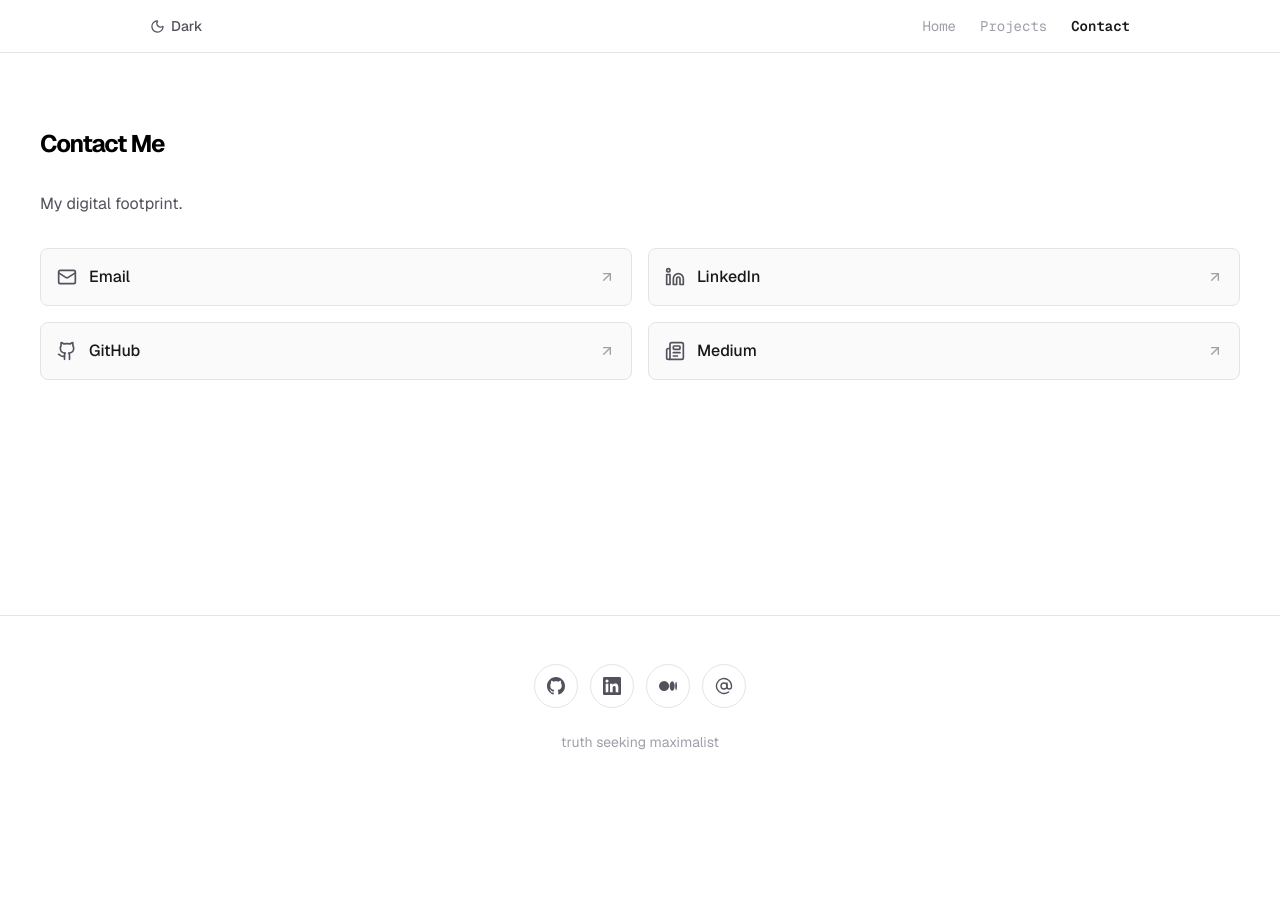
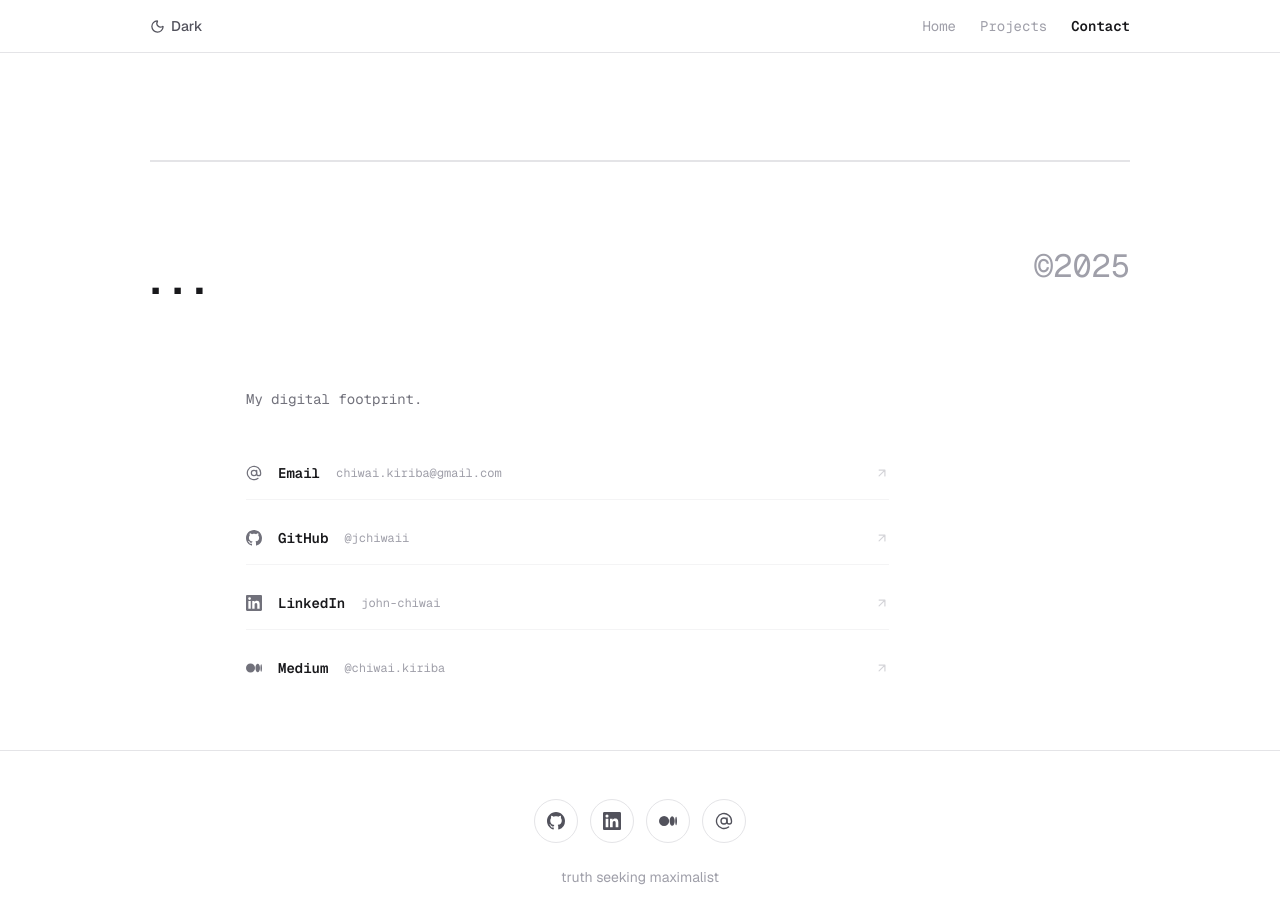
Before and after one commit to jchiwaii/portfolio-starter-kit, a Next.js app: page /contact in a window 1280 px wide. Shown: the top 924 px of the page. Before the commit the page ends 800 px from the top, so only its background shows below. Built offline with nearby package versions, Linux system fonts and the light colour scheme.

Commit message:
fix: update BottomNav visibility logic and enhance ContactPage layout with social links

```diff
--- a/app/components/bottom-nav.tsx
+++ b/app/components/bottom-nav.tsx
@@ -12,6 +12,8 @@ const navItems = [
 
 export function BottomNav() {
   const pathname = usePathname();
+
+  if (pathname === "/") return null;
 
   return (
     <div className="fixed top-0 left-0 right-0 z-50 border-b border-zinc-200 bg-white/80 backdrop-blur-md dark:border-zinc-800 dark:bg-zinc-950/80">
--- a/app/contact/page.tsx
+++ b/app/contact/page.tsx
@@ -1,75 +1,120 @@
-import { ArrowUpRight, Mail, Github, Linkedin, Newspaper } from "lucide-react";
-import Link from "next/link";
-
 export const metadata = {
   title: "Contact",
   description: "Get in touch with me.",
 };
 
+const links = [
+  {
+    label: "Email",
+    handle: "chiwai.kiriba@gmail.com",
+    href: "mailto:chiwai.kiriba@gmail.com",
+    icon: (
+      <svg
+        viewBox="0 0 24 24"
+        width="16"
+        height="16"
+        fill="none"
+        stroke="currentColor"
+        strokeWidth="1.8"
+        strokeLinecap="round"
+        strokeLinejoin="round"
+      >
+        <circle cx="12" cy="12" r="4" />
+        <path d="M16 8v5a3 3 0 0 0 6 0v-1a10 10 0 1 0-3.92 7.94" />
+      </svg>
+    ),
+  },
+  {
+    label: "GitHub",
+    handle: "@jchiwaii",
+    href: "https://github.com/jchiwaii",
+    icon: (
+      <svg viewBox="0 0 24 24" width="16" height="16" fill="currentColor">
+        <path d="M12 0C5.37 0 0 5.37 0 12c0 5.31 3.435 9.795 8.205 11.385.6.105.825-.255.825-.57 0-.285-.015-1.23-.015-2.235-3.015.555-3.795-.735-4.035-1.41-.135-.345-.72-1.41-1.23-1.695-.42-.225-1.02-.78-.015-.795.945-.015 1.62.87 1.845 1.23 1.08 1.815 2.805 1.305 3.495.99.105-.78.42-1.305.765-1.605-2.67-.3-5.46-1.335-5.46-5.925 0-1.305.465-2.385 1.23-3.225-.12-.3-.54-1.53.12-3.18 0 0 1.005-.315 3.3 1.23.96-.27 1.98-.405 3-.405s2.04.135 3 .405c2.295-1.56 3.3-1.23 3.3-1.23.66 1.65.24 2.88.12 3.18.765.84 1.23 1.905 1.23 3.225 0 4.605-2.805 5.625-5.475 5.925.435.375.81 1.095.81 2.22 0 1.605-.015 2.895-.015 3.3 0 .315.225.69.825.57A12.02 12.02 0 0 0 24 12c0-6.63-5.37-12-12-12z" />
+      </svg>
+    ),
+  },
+  {
+    label: "LinkedIn",
+    handle: "john-chiwai",
+    href: "https://www.linkedin.com/in/john-chiwai/",
+    icon: (
+      <svg viewBox="0 0 24 24" width="16" height="16" fill="currentColor">
+        <path d="M20.447 20.452h-3.554v-5.569c0-1.328-.027-3.037-1.852-3.037-1.853 0-2.136 1.445-2.136 2.939v5.667H9.351V9h3.414v1.561h.046c.477-.9 1.637-1.85 3.37-1.85 3.601 0 4.267 2.37 4.267 5.455v6.286zM5.337 7.433a2.062 2.062 0 0 1-2.063-2.065 2.064 2.064 0 1 1 2.063 2.065zm1.782 13.019H3.555V9h3.564v11.452zM22.225 0H1.771C.792 0 0 .774 0 1.729v20.542C0 23.227.792 24 1.771 24h20.451C23.2 24 24 23.227 24 22.271V1.729C24 .774 23.2 0 22.222 0h.003z" />
+      </svg>
+    ),
+  },
+  {
+    label: "Medium",
+    handle: "@chiwai.kiriba",
+    href: "https://medium.com/@chiwai.kiriba",
+    icon: (
+      <svg viewBox="0 0 24 24" width="16" height="16" fill="currentColor">
+        <path d="M13.54 12a6.8 6.8 0 0 1-6.77 6.82A6.8 6.8 0 0 1 0 12a6.8 6.8 0 0 1 6.77-6.82A6.8 6.8 0 0 1 13.54 12zm7.42 0c0 3.54-1.51 6.42-3.38 6.42-1.87 0-3.39-2.88-3.39-6.42s1.52-6.42 3.39-6.42 3.38 2.88 3.38 6.42M24 12c0 3.17-.53 5.75-1.19 5.75-.66 0-1.19-2.58-1.19-5.75s.53-5.75 1.19-5.75C23.47 6.25 24 8.83 24 12z" />
+      </svg>
+    ),
+  },
+];
+
 export default function ContactPage() {
+  const year = new Date().getFullYear();
+
   return (
-        <section className="mx-auto w-full max-w-[1280px] px-6 py-12 md:px-10 md:py-16">
-            <h1 className="font-bold text-2xl mb-8 tracking-tighter">Contact Me</h1>
-            <p className="mb-8 text-zinc-600 dark:text-zinc-400">
+    <section className="bg-white font-mono text-zinc-900 dark:bg-zinc-950 dark:text-zinc-100">
+      <div className="mx-auto w-full max-w-[1440px] px-6 py-16 md:px-[150px] md:pb-[56px] md:pt-[96px]">
+        <div className="mx-auto flex w-full max-w-[1130px] flex-col gap-10 md:gap-[84px]">
+          <div className="h-[2px] w-full bg-zinc-200 dark:bg-zinc-800" />
+
+          <div className="flex flex-col gap-5 md:flex-row md:items-start md:justify-between">
+            <h1 className="text-[34px] leading-[1.03] tracking-[-0.03em] text-zinc-900 dark:text-zinc-100 md:text-[56px]">
+              . . .
+            </h1>
+            <p className="text-[24px] leading-none text-zinc-400 dark:text-zinc-600 md:pt-1 md:text-[32px]">
+              ©{year}
+            </p>
+          </div>
+
+          <div className="md:ml-[96px] md:max-w-[643px]">
+            <div className="flex flex-col gap-3">
+              <p className="mb-6 text-[14px] leading-[1.7] text-zinc-500 dark:text-zinc-400">
                 My digital footprint.
               </p>
 
-            <div className="grid grid-cols-1 md:grid-cols-2 gap-4">
-                {/* Email */}
-                <Link
-                    href="mailto:chiwai.kiriba@gmail.com"
-                    className="group flex items-center justify-between p-4 rounded-lg border border-zinc-200 dark:border-zinc-800 bg-zinc-50 dark:bg-zinc-900 hover:bg-zinc-100 dark:hover:bg-zinc-800 transition-all"
+              {links.map((item) => (
+                <a
+                  key={item.label}
+                  href={item.href}
+                  target={item.href.startsWith("mailto") ? undefined : "_blank"}
+                  rel="noopener noreferrer"
+                  className="group flex items-center justify-between border-b border-zinc-100 py-4 transition-colors last:border-b-0 hover:border-zinc-300 dark:border-zinc-800 dark:hover:border-zinc-700"
                 >
-                    <div className="flex items-center gap-3">
-                        <Mail className="w-5 h-5 text-zinc-600 dark:text-zinc-400 group-hover:text-zinc-900 dark:group-hover:text-zinc-100 transition-colors" />
-                        <span className="font-medium text-zinc-900 dark:text-zinc-100">Email</span>
+                  <div className="flex items-center gap-4 text-zinc-500 dark:text-zinc-400 group-hover:text-zinc-900 dark:group-hover:text-zinc-100 transition-colors">
+                    {item.icon}
+                    <span className="text-sm font-semibold text-zinc-900 dark:text-zinc-100">
+                      {item.label}
+                    </span>
+                    <span className="text-xs text-zinc-400 dark:text-zinc-600">
+                      {item.handle}
+                    </span>
                   </div>
-                    <ArrowUpRight className="w-4 h-4 text-zinc-400 group-hover:text-zinc-600 dark:group-hover:text-zinc-300 transition-colors" />
-                </Link>
-
-                {/* LinkedIn */}
-                <Link
-                    href="https://www.linkedin.com/in/john-chiwai/"
-                    target="_blank"
-                    rel="noopener noreferrer"
-                    className="group flex items-center justify-between p-4 rounded-lg border border-zinc-200 dark:border-zinc-800 bg-zinc-50 dark:bg-zinc-900 hover:bg-zinc-100 dark:hover:bg-zinc-800 transition-all"
+                  <svg
+                    viewBox="0 0 24 24"
+                    width="14"
+                    height="14"
+                    fill="none"
+                    stroke="currentColor"
+                    strokeWidth="2"
+                    strokeLinecap="round"
+                    strokeLinejoin="round"
+                    className="text-zinc-300 transition-colors group-hover:text-zinc-900 dark:text-zinc-700 dark:group-hover:text-zinc-100"
                   >
-                    <div className="flex items-center gap-3">
-                        <Linkedin className="w-5 h-5 text-zinc-600 dark:text-zinc-400 group-hover:text-zinc-900 dark:group-hover:text-zinc-100 transition-colors" />
-                        <span className="font-medium text-zinc-900 dark:text-zinc-100">LinkedIn</span>
+                    <path d="M7 17L17 7M17 7H7M17 7v10" />
+                  </svg>
+                </a>
+              ))}
             </div>
-                    <ArrowUpRight className="w-4 h-4 text-zinc-400 group-hover:text-zinc-600 dark:group-hover:text-zinc-300 transition-colors" />
-                </Link>
-
-                {/* GitHub */}
-                <Link
-                    href="https://github.com/jchiwaii"
-                    target="_blank"
-                    rel="noopener noreferrer"
-                    className="group flex items-center justify-between p-4 rounded-lg border border-zinc-200 dark:border-zinc-800 bg-zinc-50 dark:bg-zinc-900 hover:bg-zinc-100 dark:hover:bg-zinc-800 transition-all"
-                >
-                    <div className="flex items-center gap-3">
-                        <Github className="w-5 h-5 text-zinc-600 dark:text-zinc-400 group-hover:text-zinc-900 dark:group-hover:text-zinc-100 transition-colors" />
-                        <span className="font-medium text-zinc-900 dark:text-zinc-100">GitHub</span>
           </div>
-                    <ArrowUpRight className="w-4 h-4 text-zinc-400 group-hover:text-zinc-600 dark:group-hover:text-zinc-300 transition-colors" />
-                </Link>
-
-                {/* Medium */}
-                <Link
-                    href="https://medium.com/@chiwai.kiriba"
-                    target="_blank"
-                    rel="noopener noreferrer"
-                    className="group flex items-center justify-between p-4 rounded-lg border border-zinc-200 dark:border-zinc-800 bg-zinc-50 dark:bg-zinc-900 hover:bg-zinc-100 dark:hover:bg-zinc-800 transition-all"
-                >
-                    <div className="flex items-center gap-3">
-                        <Newspaper className="w-5 h-5 text-zinc-600 dark:text-zinc-400 group-hover:text-zinc-900 dark:group-hover:text-zinc-100 transition-colors" />
-                        <span className="font-medium text-zinc-900 dark:text-zinc-100">Medium</span>
         </div>
-                    <ArrowUpRight className="w-4 h-4 text-zinc-400 group-hover:text-zinc-600 dark:group-hover:text-zinc-300 transition-colors" />
-                </Link>
-
-
       </div>
     </section>
   );
--- a/app/layout.tsx
+++ b/app/layout.tsx
@@ -59,7 +59,7 @@ export default function RootLayout({
         />
       </head>
       <body className="flex min-h-screen flex-col bg-white font-sans antialiased dark:bg-zinc-950 dark:text-zinc-100">
-        <main className="flex-1 pt-16">{children}</main>
+        <main className="flex-1 [&>section#home]:pt-0 pt-16">{children}</main>
         <Footer />
         <BottomNav />
         <Analytics />
```
Lines whose indentation alone changed are shown as unchanged.
